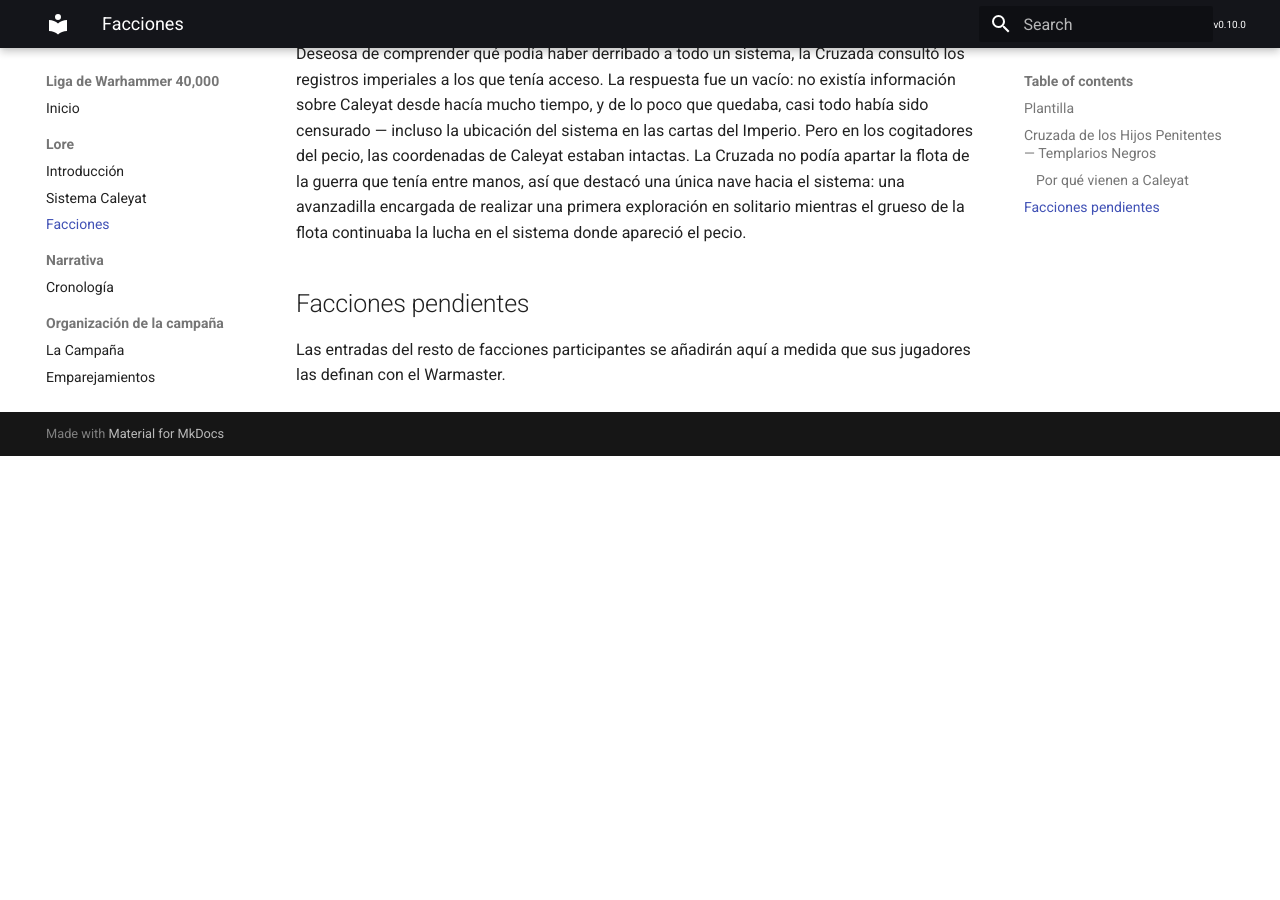
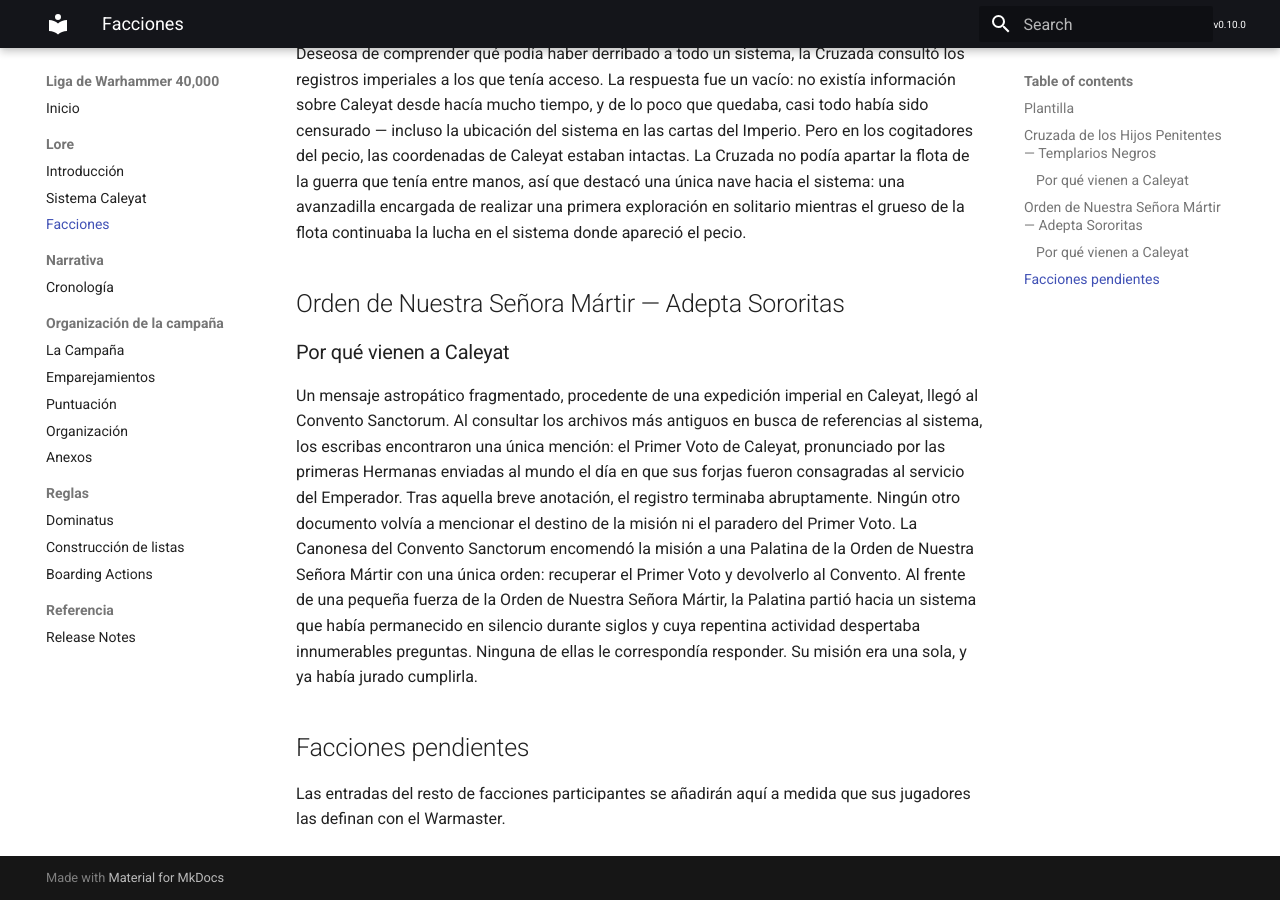
Before and after one commit to gonzalo-radio/liga-armagedon, an MkDocs documentation site: the page built from docs/lore/facciones.md, in a window 1280 px wide and 900 px high, scrolled down 765 px. Built offline with MkDocs 1.6.1 and Material for MkDocs 9.7.7, drawn with Linux system fonts in a browser that asks for light colours; before the commit the page ends 1221 px from its top, so only the background shows below that.

Commit message:
Añadir facción Orden de Nuestra Señora Mártir — Adepta Sororitas

```diff
--- a/docs/lore/facciones.md
+++ b/docs/lore/facciones.md
@@ -17,6 +17,13 @@ La Cruzada se hallaba en pleno combate contra una amenaza xenos en los confines
 
 Deseosa de comprender qué podía haber derribado a todo un sistema, la Cruzada consultó los registros imperiales a los que tenía acceso. La respuesta fue un vacío: no existía información sobre Caleyat desde hacía mucho tiempo, y de lo poco que quedaba, casi todo había sido censurado — incluso la ubicación del sistema en las cartas del Imperio. Pero en los cogitadores del pecio, las coordenadas de Caleyat estaban intactas. La Cruzada no podía apartar la flota de la guerra que tenía entre manos, así que destacó una única nave hacia el sistema: una avanzadilla encargada de realizar una primera exploración en solitario mientras el grueso de la flota continuaba la lucha en el sistema donde apareció el pecio.
 
+## Orden de Nuestra Señora Mártir — Adepta Sororitas
+
+### Por qué vienen a Caleyat
+
+Un mensaje astropático fragmentado, procedente de una expedición imperial en Caleyat, llegó al Convento Sanctorum. Al consultar los archivos más antiguos en busca de referencias al sistema, los escribas encontraron una única mención: el Primer Voto de Caleyat, pronunciado por las primeras Hermanas enviadas al mundo el día en que sus forjas fueron consagradas al servicio del Emperador. Tras aquella breve anotación, el registro terminaba abruptamente. Ningún otro documento volvía a mencionar el destino de la misión ni el paradero del Primer Voto.
+La Canonesa del Convento Sanctorum encomendó la misión a una Palatina de la Orden de Nuestra Señora Mártir con una única orden: recuperar el Primer Voto y devolverlo al Convento. Al frente de una pequeña fuerza de la Orden de Nuestra Señora Mártir, la Palatina partió hacia un sistema que había permanecido en silencio durante siglos y cuya repentina actividad despertaba innumerables preguntas. Ninguna de ellas le correspondía responder. Su misión era una sola, y ya había jurado cumplirla.
+
 ## Facciones pendientes
 
 Las entradas del resto de facciones participantes se añadirán aquí a medida que sus jugadores las definan con el Warmaster.
```
